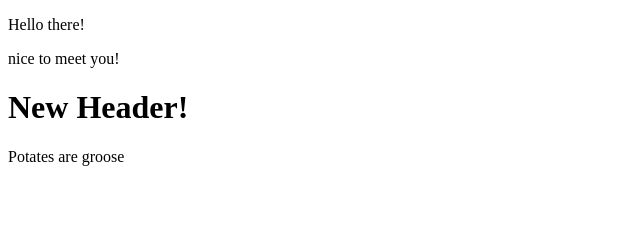
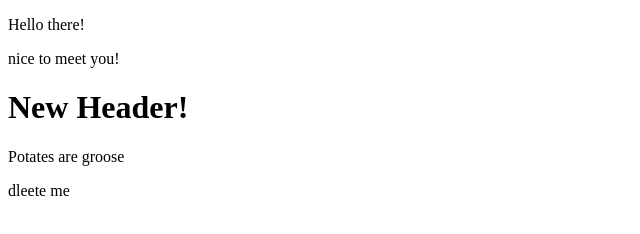
Before and after one commit to andresaliba/githublesson, a plain HTML site: page index.htm in a window 1280 px wide. Shown: the full height of the page, 0-640 px from the left. Drawn offline with Linux system fonts and the light colour scheme.

Commit message:
pushing now!

```diff
--- a/index.htm
+++ b/index.htm
@@ -12,5 +12,7 @@
 
     <h1>New Header!</h1>
     <p>Potates are groose</p>
+
+    <p>dleete me</p>
 </body>
 </html>
```
